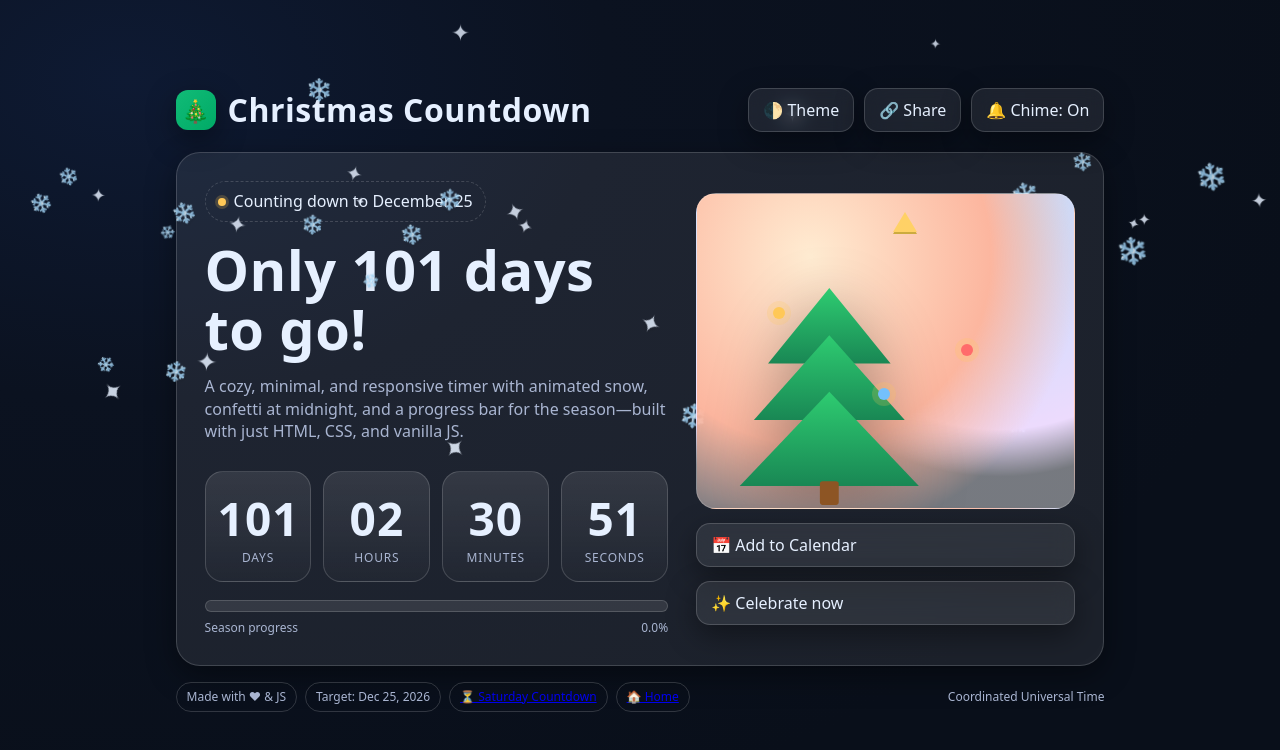
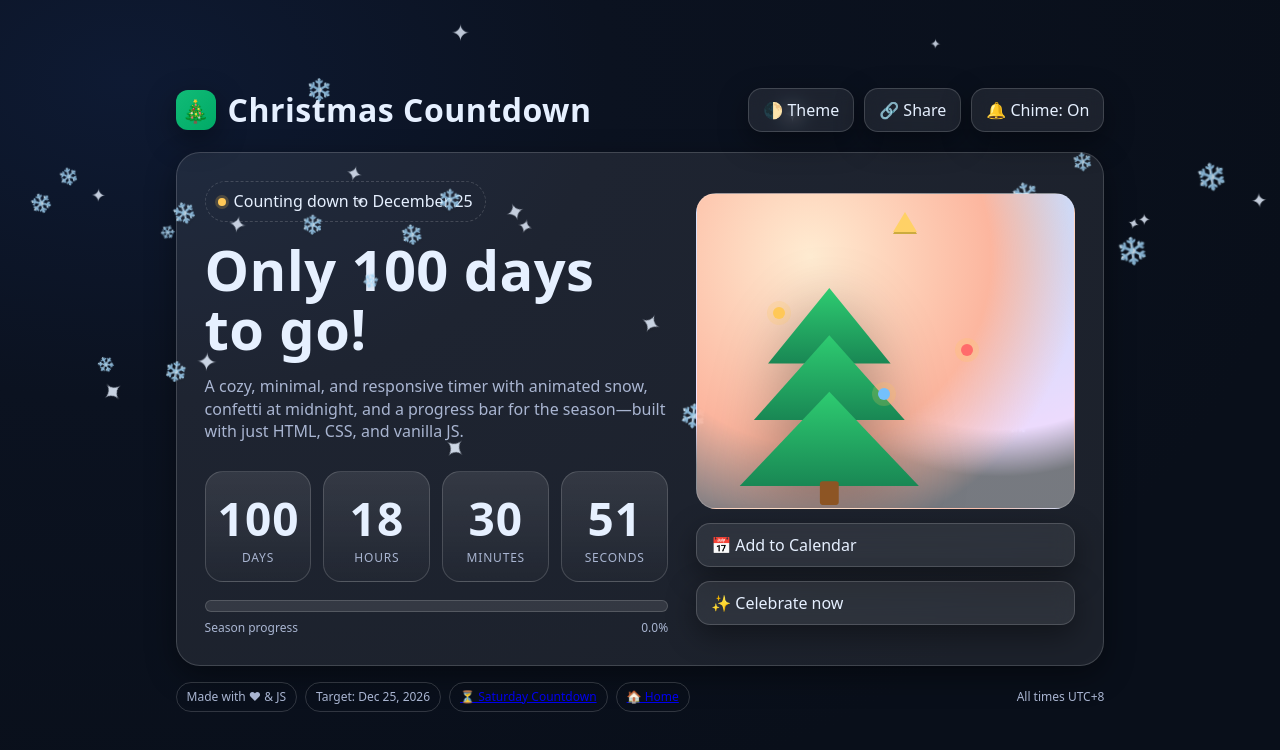
Before and after one commit to junbaria/junbaria.github.io, a plain HTML site: page christmas.html in a window 1280 px wide. Drawn offline with Linux system fonts and the light colour scheme.

Commit message:
Updated Timezone

```diff
--- a/christmas.html
+++ b/christmas.html
@@ -185,6 +185,28 @@
   </div>
 
   <script>
+    /* ===== Christmas model (UTC+8) — pure logic, no DOM. Read by check-pages.mjs. ===== */
+    const TZ_OFFSET = 8 * 3600 * 1000;              // UTC+8, fixed — no DST, no tz database
+    const shifted = (t) => new Date(t + TZ_OFFSET); // read UTC fields for the UTC+8 wall clock
+
+    /** Dec 25 00:00 UTC+8 (== Dec 24 16:00Z) for the year of `t`; the next one once it's past. */
+    function nextChristmas(t = Date.now()) {
+      const y = shifted(t).getUTCFullYear();
+      const target = Date.UTC(y, 11, 24, 16);
+      return t > target ? Date.UTC(y + 1, 11, 24, 16) : target;
+    }
+
+    /** Year of the December 25 the countdown aims at, in UTC+8. */
+    const christmasYear = (t) => shifted(t).getUTCFullYear();
+
+    /** Holiday season in UTC+8: Nov 1 00:00 -> Dec 25 00:00, as ms instants. */
+    const seasonWindow = (year) => ({
+      start: Date.UTC(year, 9, 31, 16),   // Nov 1 00:00 UTC+8 == Oct 31 16:00Z
+      end: Date.UTC(year, 11, 24, 16),    // Dec 25 00:00 UTC+8
+    });
+  </script>
+
+  <script>
     // ========= Utility =========
     const $ = (sel) => document.querySelector(sel);
     const toast = (msg) => { const el = $('#toast'); el.textContent = msg; el.classList.add('show'); setTimeout(()=>el.classList.remove('show'), 2200); };
@@ -224,37 +246,26 @@
     const yearLabel = $('#yearLabel');
     const targetLabel = $('#targetLabel');
     const tz = $('#tz');
-    tz.textContent = new Intl.DateTimeFormat(undefined,{timeZoneName:'long'}).format(new Date()).split(', ').pop();
-
-    function nextChristmas(from = new Date()){
-      const y = from.getFullYear();
-      const target = new Date(y, 11, 25, 0,0,0,0); // Dec is 11
-      return from > target ? new Date(y+1, 11, 25) : target;
-    }
+    tz.textContent = 'All times UTC+8';
 
     let TARGET = nextChristmas();
-    yearLabel.textContent = TARGET.getFullYear();
+    yearLabel.textContent = christmasYear(TARGET);
 
     function updateTag(){
-      const now = new Date();
+      const now = Date.now();
       const diffDays = Math.ceil((TARGET - now) / (1000*60*60*24));
       const tagText = diffDays > 1 ? `Counting down to December 25` : diffDays === 1 ? `Christmas is tomorrow!` : diffDays === 0 ? `It's Christmas today!` : `Merry Christmas!`;
       $('#tagText').textContent = tagText;
     }
 
     function seasonPercent(){
-      // From Nov 1 (start of "holiday season") to Dec 25
-      const now = new Date();
-      const seasonStart = new Date(TARGET.getFullYear(), 10, 1, 0,0,0,0); // Nov 1
-      // if we're after Dec 25 but before next Nov, recompute using next year
-      const seasonEnd = new Date(TARGET.getFullYear(), 11, 25, 0,0,0,0);
-      const a = seasonStart.getTime(), b = seasonEnd.getTime(), t = now.getTime();
-      const pct = Math.max(0, Math.min(1, (t - a) / (b - a)));
-      return isFinite(pct) ? pct : 0;
+      // Nov 1 00:00 -> Dec 25 00:00 UTC+8; the window follows the target's year.
+      const { start, end } = seasonWindow(christmasYear(TARGET));
+      return Math.max(0, Math.min(1, (Date.now() - start) / (end - start)));
     }
 
     function tick(){
-      const now = new Date();
+      const now = Date.now();
       if (now > TARGET) {
         TARGET = nextChristmas(now);
         yearLabel.textContent = TARGET.getFullYear();
@@ -273,7 +284,7 @@
       bar.style.width = (seasonPercent()*100).toFixed(1) + '%';
       pctEl.textContent = (seasonPercent()*100).toFixed(1) + '%';
       updateTag();
-      // fire at exactly midnight Dec 25 local
+      // fire at exactly Dec 25 00:00 UTC+8
       if (ms <= 1000 && ms > -1000) celebrate();
     }
     tick();
@@ -292,15 +303,13 @@
     });
 
     $('#addToCalendar').addEventListener('click', () => {
-      const start = new Date(TARGET.getFullYear(), 11, 25, 0,0,0);
-      const end = new Date(TARGET.getFullYear(), 11, 26, 0,0,0);
-      const pad = (n)=> String(n).padStart(2,'0');
-      const fmt = (d)=> d.getUTCFullYear()+pad(d.getUTCMonth()+1)+pad(d.getUTCDate())+'T'+pad(d.getUTCHours())+pad(d.getUTCMinutes())+pad(d.getUTCSeconds())+'Z';
-      const ics = `BEGIN:VCALENDAR\nVERSION:2.0\nPRODID:-//Christmas Countdown//EN\nBEGIN:VEVENT\nUID:${Date.now()}@xmas\nDTSTAMP:${fmt(new Date())}\nDTSTART:${fmt(start)}\nDTEND:${fmt(end)}\nSUMMARY:Christmas Day\nDESCRIPTION:Christmas Countdown reminder\nEND:VEVENT\nEND:VCALENDAR`;
+      const start = TARGET, end = TARGET + 86400000;   // Dec 25 00:00 -> Dec 26 00:00 UTC+8
+      const fmt = (ms)=> new Date(ms).toISOString().replace(/[-:]|\.\d{3}/g,'');
+      const ics = `BEGIN:VCALENDAR\nVERSION:2.0\nPRODID:-//Christmas Countdown//EN\nBEGIN:VEVENT\nUID:${Date.now()}@xmas\nDTSTAMP:${fmt(Date.now())}\nDTSTART:${fmt(start)}\nDTEND:${fmt(end)}\nSUMMARY:Christmas Day\nDESCRIPTION:Christmas Countdown reminder\nEND:VEVENT\nEND:VCALENDAR`;
       const blob = new Blob([ics], {type:'text/calendar'});
       const url = URL.createObjectURL(blob);
       const a = document.createElement('a');
-      a.href = url; a.download = `christmas-${start.getFullYear()}.ics`; a.click();
+      a.href = url; a.download = `christmas-${christmasYear(TARGET)}.ics`; a.click();
       setTimeout(()=>URL.revokeObjectURL(url), 1500);
     });
 
```
